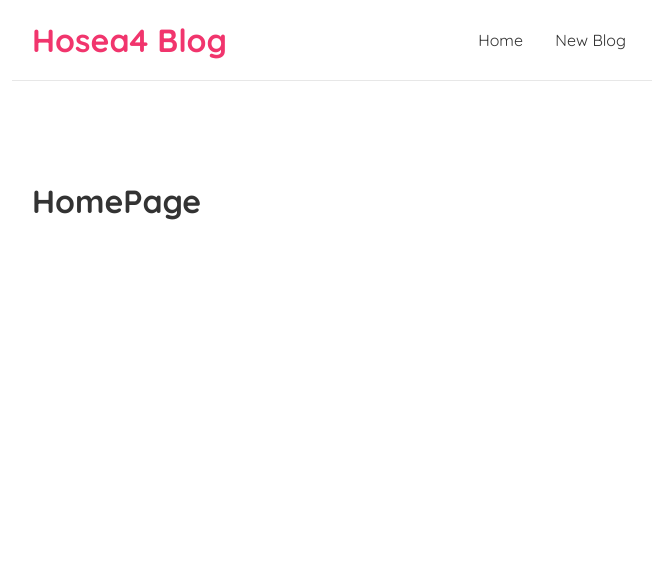
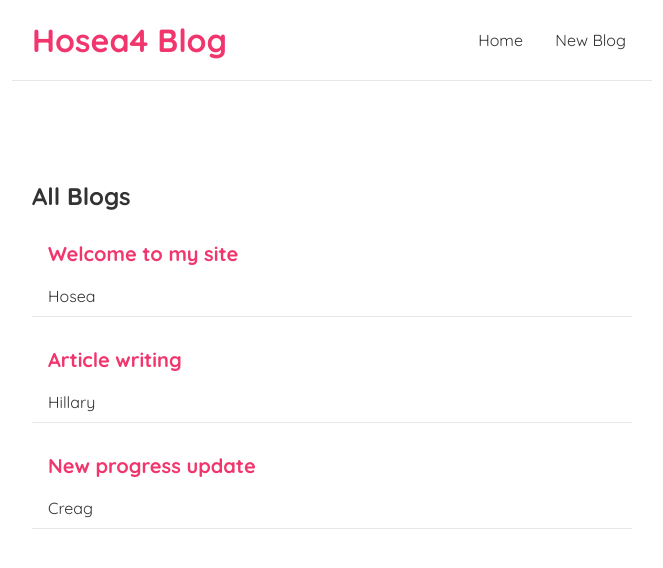
Before and after one commit to hillaryhosea/Hosea4-Blog-, a React (Create React App) app: page / in a window 1280 px wide. Shown: the top 568 px of the page, without its empty margins (308-971 px from the left). Built offline with nearby package versions, Linux system fonts and the light colour scheme.

Commit message:
list update

```diff
--- /dev/null
+++ b/src/BlogList.jsx
@@ -0,0 +1,19 @@
+import React from 'react'
+
+function BlogList({blogs, Title}) {
+  return (
+    <div className='blog-list'>
+    <h2>{Title}</h2>
+    {
+        blogs.map((blog)=>(
+            <div className='blog-preview' key={blog.id}>
+                <h2>{ blog.Title}</h2>
+                <p>{blog.Author}</p>
+            </div>
+        ))
+    }
+    </div>
+  )
+}
+
+export default BlogList;
--- a/src/Home.jsx
+++ b/src/Home.jsx
@@ -1,9 +1,17 @@
-import React from 'react'
+import React, { useState } from 'react'
+import BlogList from './BlogList';
 
 function Home() {
+
+    const [blogs, setBlog] = useState([
+        {Title:"Welcome to my site", Author:" Hosea", Content:"lorem ipsum", id:1},
+        {Title:"Article writing", Author:" Hillary", Content:"lorem ipsum", id:2},
+        {Title:"New progress update", Author:"Creag", Content:"lorem ipsum", id:3}
+    ])
+
   return (
     <div className='content'>
-    <h1> HomePage</h1>
+    <BlogList blogs={blogs} Title="All Blogs"/>
     </div>
   )
 }
--- a/src/index.css
+++ b/src/index.css
@@ -45,3 +45,22 @@
   padding: 60px;
   margin: 40px auto;
 }
+
+.blog-preview
+{
+  padding:10px 16px;
+  margin: 20px 0px;
+  border-bottom:1px solid #e7e7e7;
+}
+
+.blog-preview:hover
+{
+  box-shadow: 1px 3px 5px rgba(0, 0, 0,0.1);
+}
+
+.blog-preview h2
+{
+  font-size: 20px;
+  margin-bottom: 20px;
+  color: #f1356d;
+}
```
